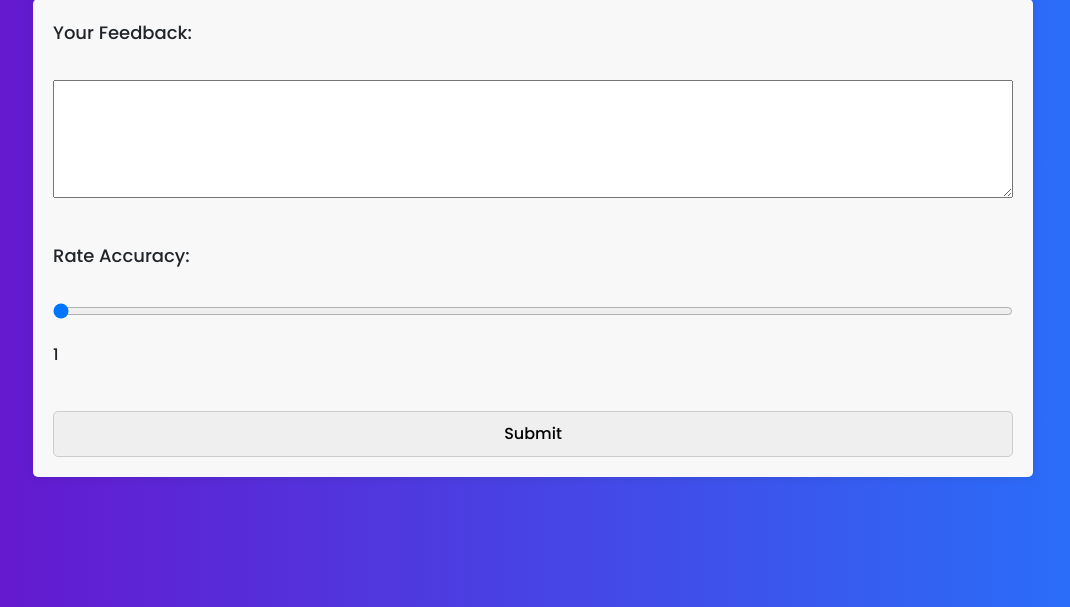
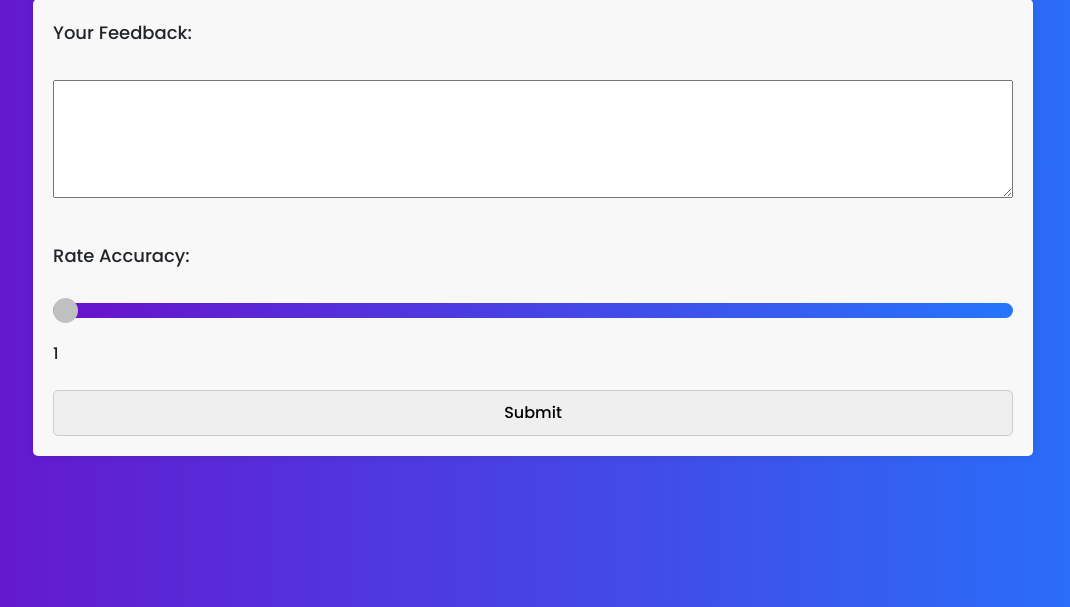
Before and after one commit to kdot-mi/PhishScope, a Flask app: page /feedback in a window 1280 px wide. Shown: the part 89-696 px from the top of the page, without its empty margins (107-1177 px from the left). Run offline with Flask 3, Linux system fonts and the light colour scheme; some libraries are stand-ins or nearby versions.

Commit message:
Update styles.css

```diff
--- a/Flask App/static/styles.css
+++ b/Flask App/static/styles.css
@@ -77,7 +77,7 @@ button[type="submit"], #url-scanner input[type="submit"], .container2 input[type
     border: 1px solid #ccc;
 }
 
-button[type="submit"]:hover, #url-scanner input[type="submit"]:hover {
+button[type="submit"]:hover, #url-scanner input[type="submit"]:hover , .container2 input[type="submit"]:hover {
     background: linear-gradient(to right, #6a11cb 0%, #2575fc 100%);
     color: #fff;
 }
@@ -234,13 +234,31 @@ nav ul{
     margin-bottom: 20px;
 }
 
-.container input[type="range"] {
+input[type=range] {
+    -webkit-appearance: none;
+    width: 100%;
+    height: 15px;
+    border-radius: 10px;
+    background: linear-gradient(to right, #6a11cb 0%, #2575fc 100%);
+    outline: none;
+}
+
+input[type=range]::-webkit-slider-thumb {
+    -webkit-appearance: none;
+    appearance: none;
+    width: 25px;
+    height: 25px;
+    border-radius: 50%;
+    background: #C0C0C0;
     cursor: pointer;
 }
 
-.container2 span {
-    font-size: 16px;
-    margin-bottom: 20px;
+input[type=range]::-moz-range-thumb {
+    width: 25px;
+    height: 25px;
+    border-radius: 50%;
+    background: #ffffff;
+    cursor: pointer;
 }
 
 .parent{
```
